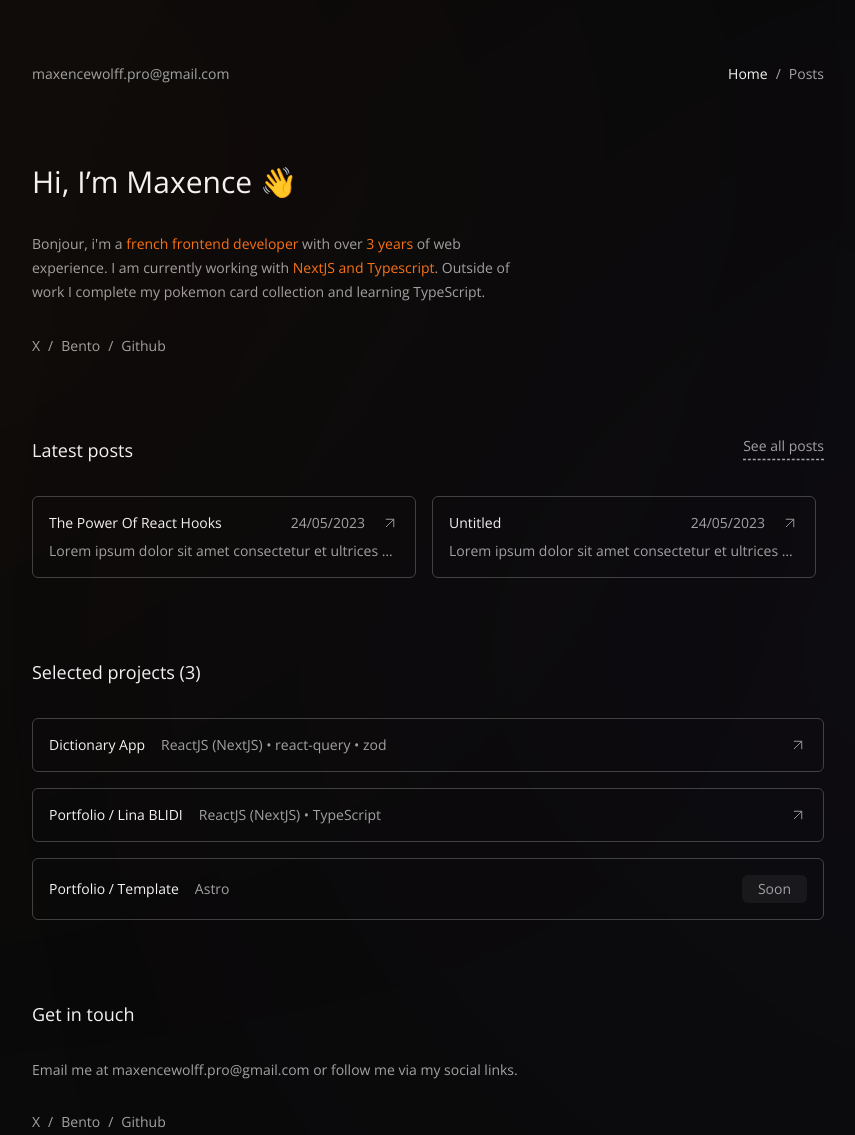
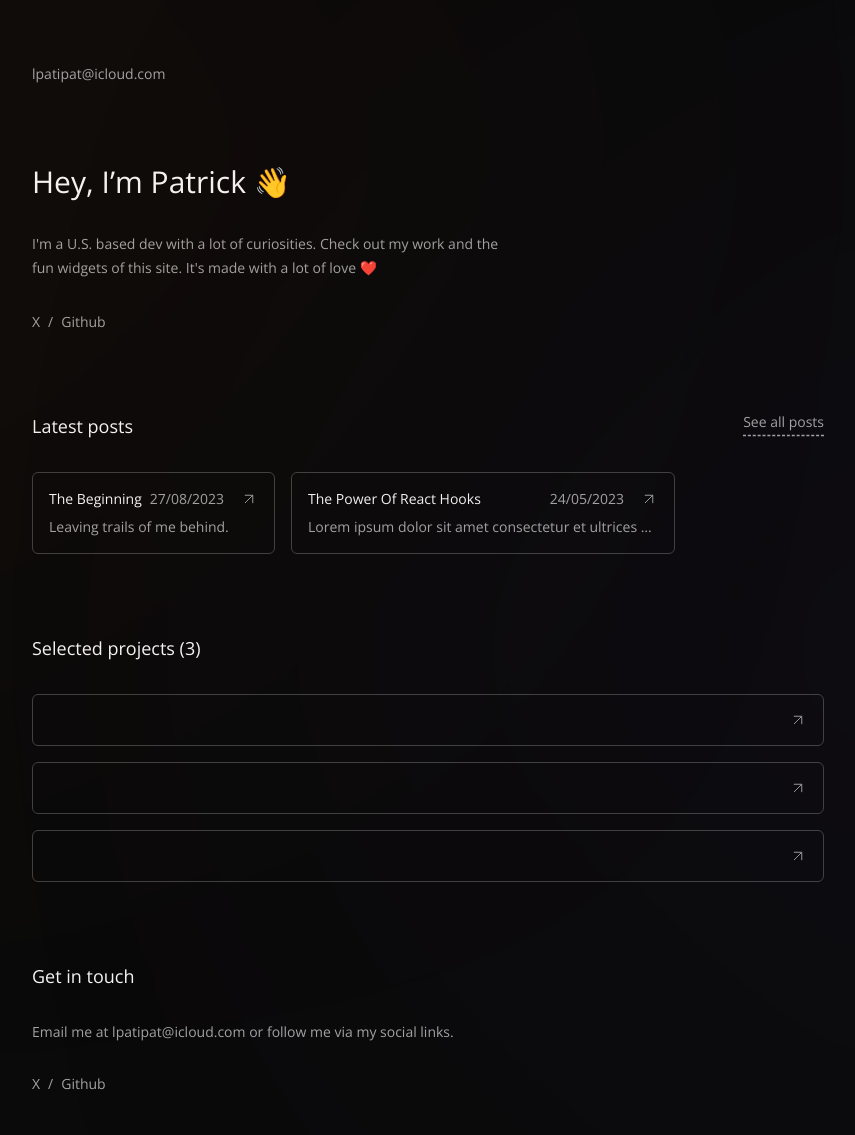
Before and after one commit to twopats/pats-hub, an Astro site: page / in a window 1280 px wide. Shown: the whole page, without its empty margins (212-1067 px from the left). Built offline with nearby package versions, Linux system fonts and the light colour scheme; Astro itself is replaced by a stand-in of ours; a web font is replaced by a local one.

Commit message:
CLEAN: remove defaults

```diff
--- a/src/components/Header.astro
+++ b/src/components/Header.astro
@@ -11,7 +11,7 @@ const pathname = removeTrailingSlash(Astro.url.pathname);
   >
 
   <nav role="navigation">
-    <ul role="list" class="flex flex-row gap-2">
+    <!-- <ul role="list" class="flex flex-row gap-2">
       <li>
         <a
           href="/"
@@ -21,16 +21,6 @@ const pathname = removeTrailingSlash(Astro.url.pathname);
           }}>Home</a
         >
       </li>
-      <li>/</li>
-      <li>
-        <a
-          href="/posts"
-          class:list={{
-            ["hover:text-neutral-100"]: true,
-            ["text-neutral-100"]: pathname === "/posts",
-          }}>Posts</a
-        >
-      </li>
-    </ul>
+    </ul> -->
   </nav>
 </header>
--- a/src/content/posts/02-untitled.md
+++ b/src/content/posts/02-untitled.md
@@ -1,7 +1,7 @@
 ---
-title: "Untitled"
-publishedAt: 2023-05-24
-description: "Lorem ipsum dolor sit amet consectetur et ultrices blandit neque ege"
+title: "The Beginning"
+publishedAt: 2023-08-27
+description: "Leaving trails of me behind."
 slug: "untitled"
 isPublish: true
 ---
--- a/src/data/presentation.ts
+++ b/src/data/presentation.ts
@@ -12,23 +12,19 @@ type Presentation = {
 };
 
 const presentation: Presentation = {
-  mail: "maxencewolff.pro@gmail.com",
-  title: "Hi, I’m Maxence 👋",
+  mail: "lpatipat@icloud.com",
+  title: "Hey, I’m Patrick 👋",
   // profile: "/profile.webp",
   description:
-    "Bonjour, i'm a *french frontend developer* with over *3 years* of web experience. I am currently working with *NextJS and Typescript*. Outside of work I complete my pokemon card collection and learning TypeScript.",
+    "I'm a U.S. based dev with a lot of curiosities. Check out my work and the fun widgets of this site. It's made with a lot of love ❤️",
   socials: [
     {
       label: "X",
-      link: "https://twitter.com/itsstormzz_",
-    },
-    {
-      label: "Bento",
-      link: "https://bento.me/m-wolff",
+      link: "https://twitter.com/patipatLu",
     },
     {
       label: "Github",
-      link: "https://github.com/MaeWolff",
+      link: "https://github.com/twopats",
     },
   ],
 };
--- a/src/data/projects.ts
+++ b/src/data/projects.ts
@@ -7,20 +7,19 @@ export type Project = {
 
 const projects: Project[] = [
   {
-    title: "Dictionary App",
-    techs: ["ReactJS (NextJS)", "react-query", "zod"],
-    link: "https://github.com/MaeWolff/dictionary-app",
+    title: "",
+    techs: [],
+    link: "",
   },
   {
-    title: "Portfolio / Lina BLIDI",
-    techs: ["ReactJS (NextJS)", "TypeScript"],
-    link: "https://www.linablidi.fr/",
+    title: "",
+    techs: [],
+    link: "",
   },
   {
-    title: "Portfolio / Template",
-    techs: ["Astro"],
-    link: "/",
-    isComingSoon: true,
+    title: "",
+    techs: [],
+    link: "",
   },
 ];
 
```
Also changed, not shown: public/opengraph-image.jpg (deleted), public/pats-logo.png (added), 1 other file.
